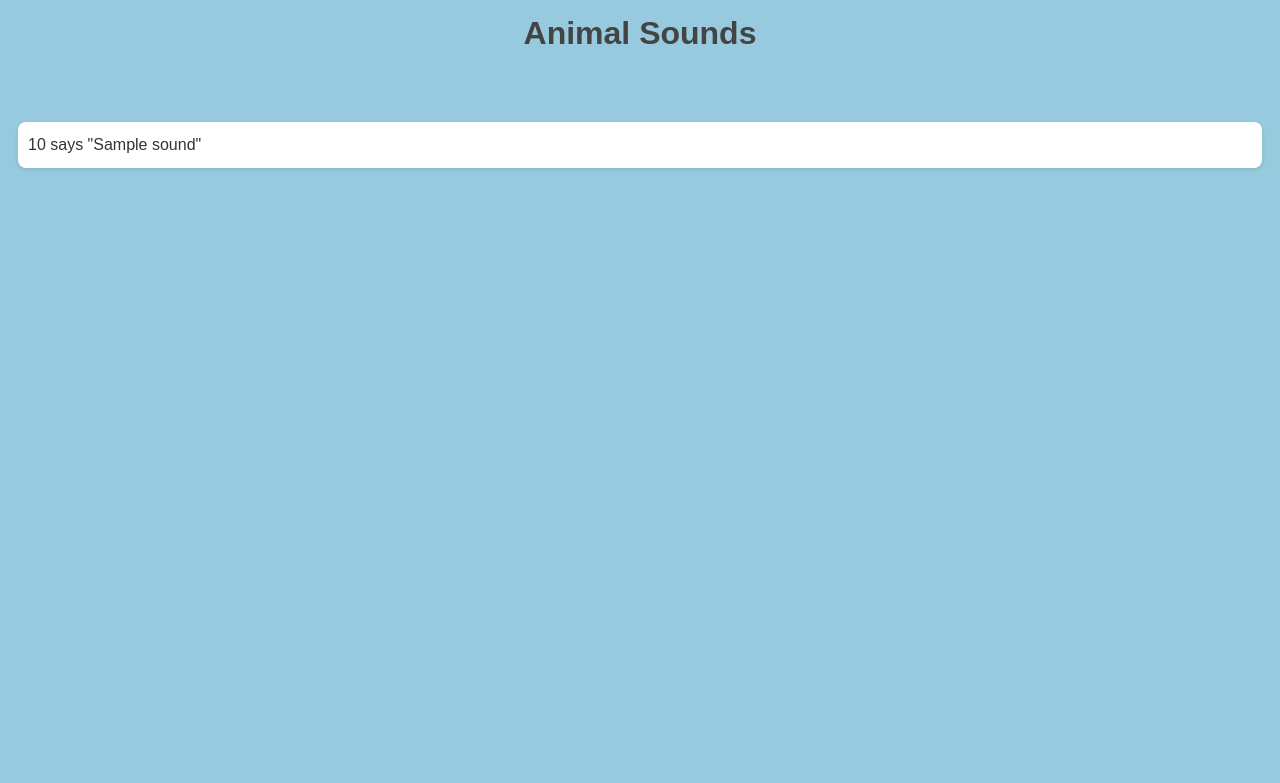
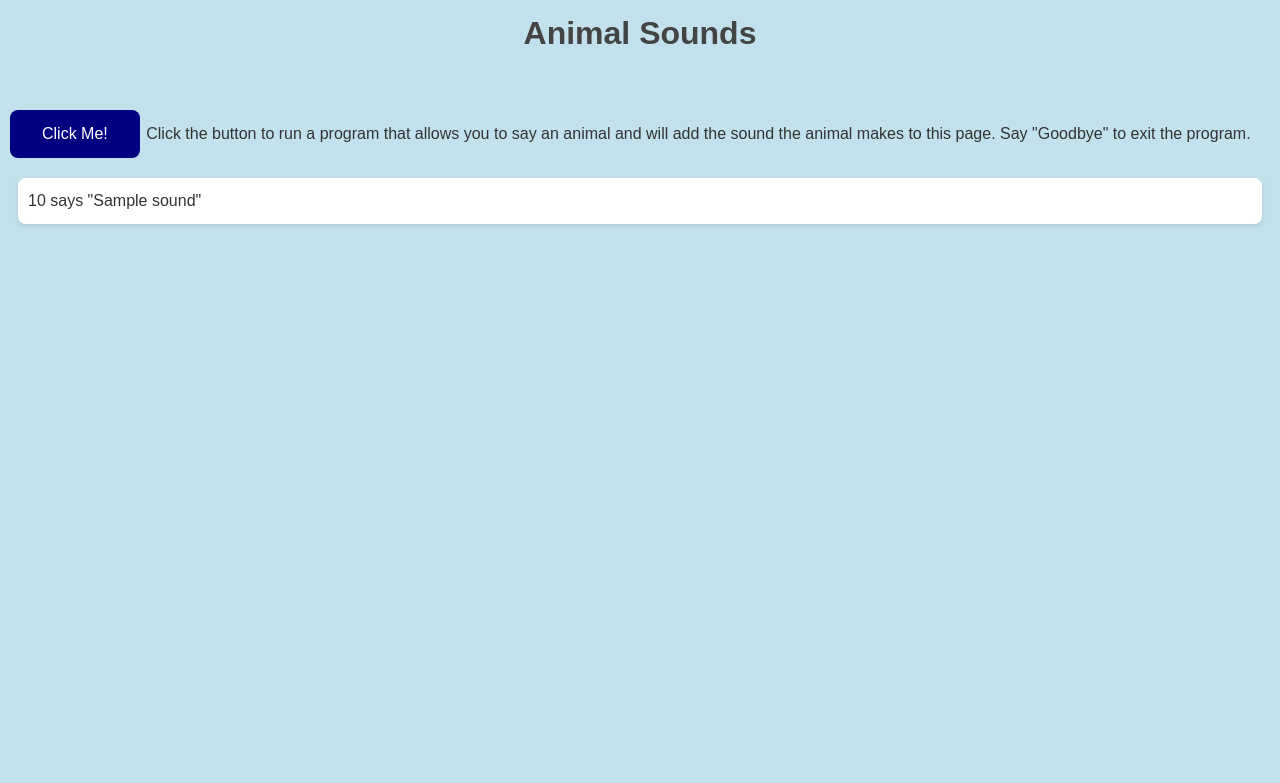
Before and after one commit to software-students-fall2023/4-containerized-app-exercise-team-fourpeat, a Flask app: page / in a window 1280 px wide. Shown: the top 783 px of the page. Run offline with Flask 3, Linux system fonts and the light colour scheme; a database or web service that is not in the repository returns one stand-in record (values such as "Sample title"); parts of the project's set-up code (start-up, migrations or seed data) failed here and were passed over; some libraries are stand-ins or nearby versions.

Commit message:
add run button

```diff
--- a/machine-learning-client/ml.py
+++ b/machine-learning-client/ml.py
@@ -1,10 +1,8 @@
 """ Listens to audio from microphone for an animal and prints out the animal's sound in response"""
 import speech_recognition as sr
-
 import animal_db
 
 recognizer = sr.Recognizer()
-
 
 def capture_voice_input(timeout=5):
     """Captures audio from microphone with a specified timeout"""
@@ -58,6 +56,8 @@ def process_voice_command(text):
         save_to_database("frog", "rabbit")
     elif "snake" in text.lower():
         save_to_database("snake", "hisss")
+    elif "pig" in text.lower():
+        save_to_database("pig", "oink")
     elif "goodbye" in text.lower():
         save_to_database("machine learning client", "Goodbye!")
         return True
--- a/web-app/app.py
+++ b/web-app/app.py
@@ -1,6 +1,8 @@
 """Web app"""
-from flask import Flask, render_template
+from flask import Flask, render_template, redirect, url_for
 import db
+import subprocess
+import os
 
 
 app = Flask(__name__)
@@ -12,6 +14,11 @@ def animals_db():
     animals = db.db.collection.find({})
     return render_template("index.html", animals=animals)
 
+@app.route('/run')
+def run():
+    run_path = os.path.join(os.path.dirname(os.path.dirname(__file__)), 'machine-learning-client', 'ml.py')
+    subprocess.run(['python', run_path])
+    return redirect(url_for('animals_db'))
 
 if __name__ == "__main__":
     app.run(port=8000)
--- a/web-app/static/css/style.css
+++ b/web-app/static/css/style.css
@@ -1,8 +1,9 @@
 body {
   font-family: Arial, sans-serif;
-  background-color: #97cade;
+  background-color: rgb(194, 225, 237);
   color: #333;
   line-height: 1.6;
+  align-items: center;
 }
 
 h1 {
@@ -26,3 +27,18 @@ ul li {
 ul li:hover {
   background-color: #e9e9e9;
 }
+
+button {
+  background-color:#000080;
+  border: none;
+  color: white;
+  padding: 15px 32px;
+  text-align: center;
+  text-decoration: none;
+  display: inline-block;
+  font-size: 16px;
+  margin: 4px 2px;
+  cursor: pointer;
+  border-radius: 8px;
+  transition: background-color 0.3s, transform 0.3s;
+}
--- a/web-app/templates/index.html
+++ b/web-app/templates/index.html
@@ -8,6 +8,9 @@
 <body>
     <h1>Animal Sounds</h1>
     <br>
+    <button onclick="window.location.href='/run'">Click Me!</button>
+    Click the button to run a program that allows you to say an animal and will add the sound the animal makes to this page.
+    Say "Goodbye" to exit the program.
     <ul>
         {% for animal in animals %}
         <li>{{ animal.animal }} says "{{ animal.sound }}"</li>
```
